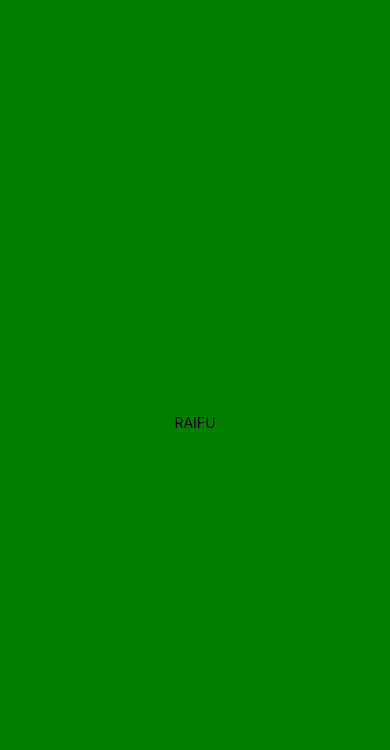
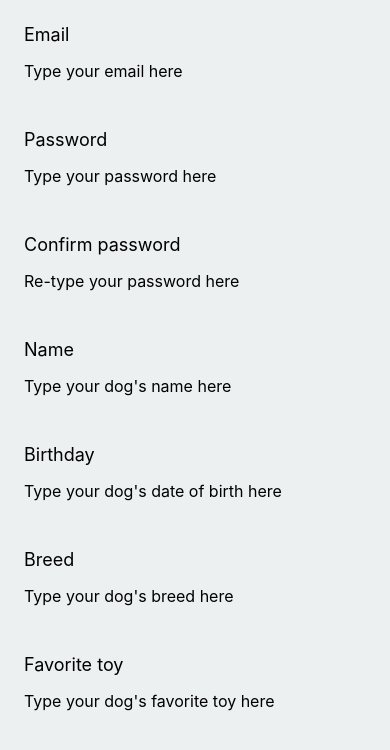
Before and after one commit to ph662/reactCodeAcademy, a React Native app: screen / in a window 390 px wide. Shown: the top 750 px of the page. Built offline with nearby package versions, Linux system fonts and the light colour scheme.

Commit message:
Woofstagram Sign-up Form

```diff
--- a/App.js
+++ b/App.js
@@ -1,20 +1,99 @@
-import { StatusBar } from 'expo-status-bar';
-import { StyleSheet, Text, View } from 'react-native';
+import React, { useState } from 'react';
+import { Text, View, Alert, TextInput, ScrollView } from 'react-native';
+import Constants from 'expo-constants';
 
 export default function App() {
+  const [email, setEmail] = useState('');
+  const [password, setPassword] = useState('');
+  const [name, setName] = useState('');
+  const [birthday, setBirthday] = useState('');
+  const [breed, setBreed] = useState('');
+  const [toy, setToy] = useState('');
+
+  const createTwoButtonAlert = (msg) =>
+  Alert.alert('Alert Title', msg, [
+    {
+      text: 'Cancel',
+      onPress: () => console.log('Cancel Pressed'),
+      style: 'cancel',
+    },
+    { text: 'OK', onPress: () => console.log('OK Pressed') },
+  ]);
+
   return (
-    <View style={styles.container}>
-      <Text> RAIFU </Text>
-      <StatusBar style="auto" />
-    </View>
+    <ScrollView
+      style={{
+        flex: 1,
+        padding: Constants.statusBarHeight,
+        backgroundColor: '#ecf0f1',
+      }}>
+      <InputWithLabel
+        label="Email"
+        placeholder="Type your email here"
+        value={email}
+        onChangeText={setEmail}
+      />
+      <InputWithLabel
+        label="Password"
+        placeholder="Type your password here"
+        value={password}
+        onChangeText={setPassword}
+        secureTextEntry
+      />
+      <InputWithLabel
+        label="Confirm password"
+        placeholder="Re-type your password here"
+        onSubmitEditing={(e) => {
+          confirmPasswordsMatch(e.nativeEvent.text, password, createTwoButtonAlert);
+        }}
+        secureTextEntry
+      />
+      <InputWithLabel
+        label="Name"
+        placeholder="Type your dog's name here"
+        value={name}
+        onChangeText={setName}
+      />
+      <InputWithLabel
+        label="Birthday"
+        placeholder="Type your dog's date of birth here"
+        value={birthday}
+        onChangeText={setBirthday}
+      />
+      <InputWithLabel
+        label="Breed"
+        placeholder="Type your dog's breed here"
+        value={breed}
+        onChangeText={setBreed}
+      />
+      <InputWithLabel
+        label="Favorite toy"
+        placeholder="Type your dog's favorite toy here"
+        value={toy}
+        onChangeText={setToy}
+      />
+    </ScrollView>
   );
 }
 
-const styles = StyleSheet.create({
-  container: {
-    flex: 1,
-    backgroundColor: 'green',
-    justifyContent: 'center',
-    alignItems: 'center'
-  },
-});
+function confirmPasswordsMatch(confirmationPassword, originalPassword, createTwoButtonAlert) {89
+  if (confirmationPassword !== originalPassword) {
+    createTwoButtonAlert('Passwords do not match, please try again.');
+  }
+}
+
+const InputWithLabel = (props) => {
+  return (
+    <View style={{padding: 16}}>
+      <Text style={{padding: 8, fontSize: 18}}>{props.label}</Text>
+      <TextInput
+        onChangeText={props.onChangeText}
+        value={props.value}
+        placeholder={props.placeholder}
+        secureTextEntry={props.secureTextEntry}
+        onSubmitEditing={props.onSubmitEditing}
+        style={{padding: 8,fontSize: 16}}
+      />
+    </View>
+  );
+};
```
